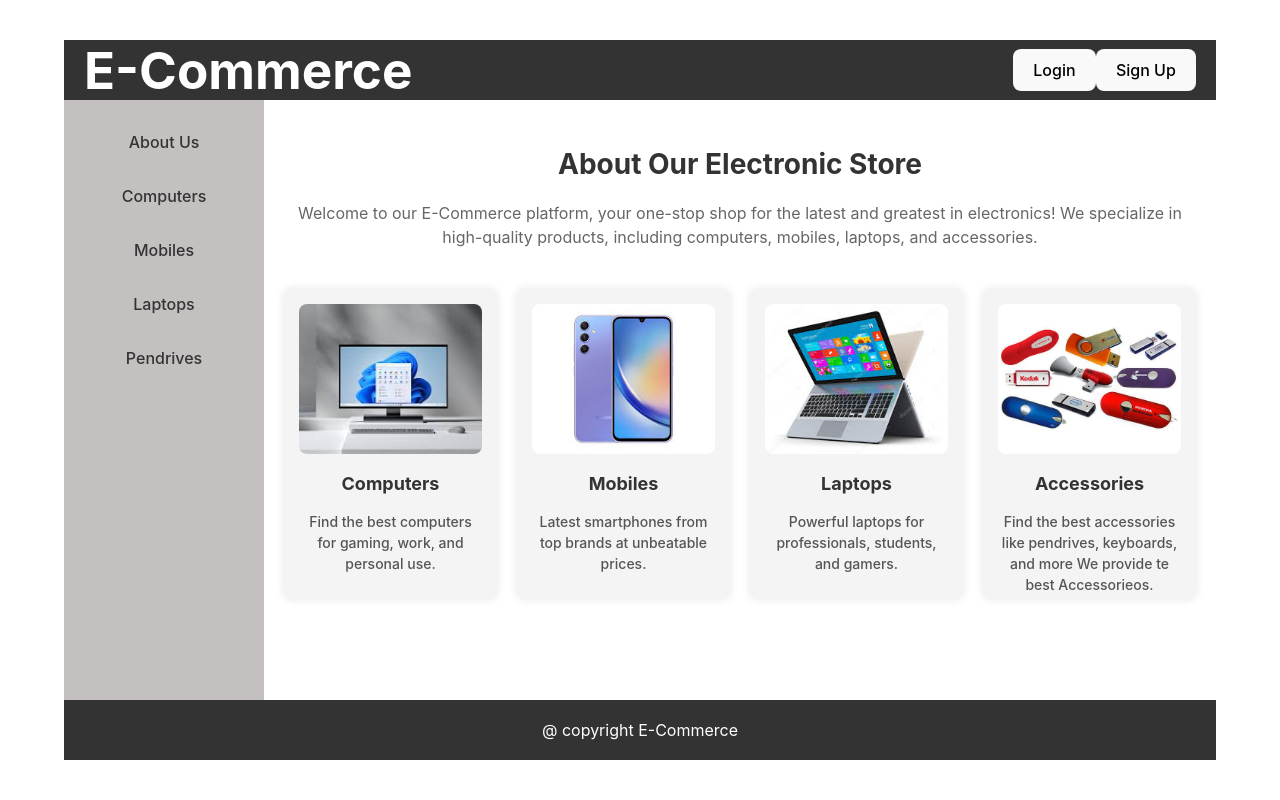
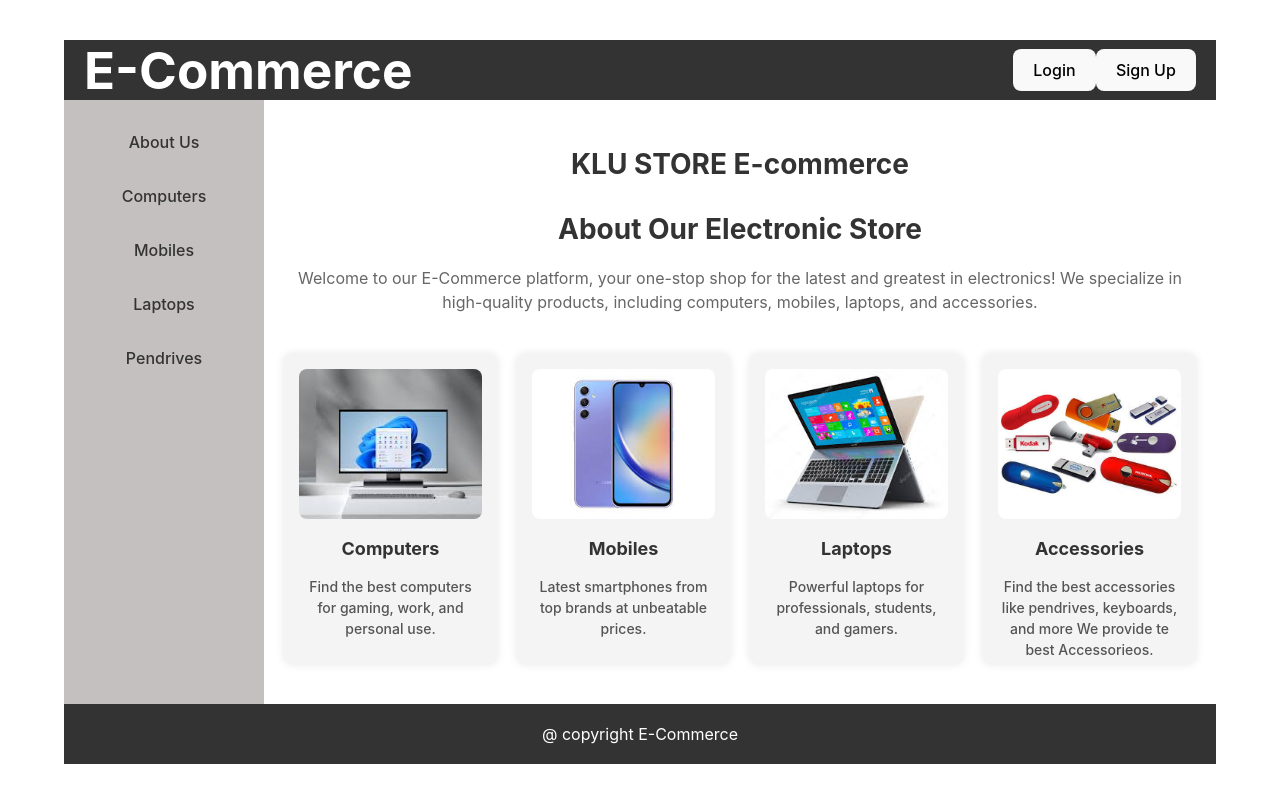
Before and after one commit to Arpit-0908/E-comm-frontend, a React (Vite) app: page /ecommerce/about-us in a window 1280 px wide. Built offline with nearby package versions, Linux system fonts and the light colour scheme.

Commit message:
Update Aboutus.jsx

```diff
--- a/src/components/Aboutus.jsx
+++ b/src/components/Aboutus.jsx
@@ -5,6 +5,7 @@ import { Link, Outlet } from "react-router-dom";
 const AboutUs = () => {
   return (
     <div className="about-container">
+      <h2> KLU STORE E-commerce </h2>
       <h2>About Our Electronic Store</h2>
       <p>
         Welcome to our E-Commerce platform, your one-stop shop for the latest and greatest in electronics!
```
